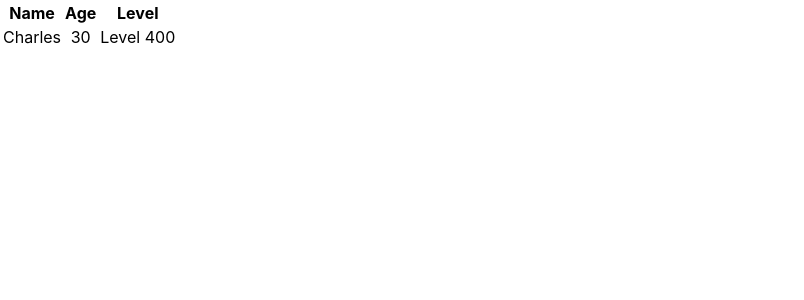
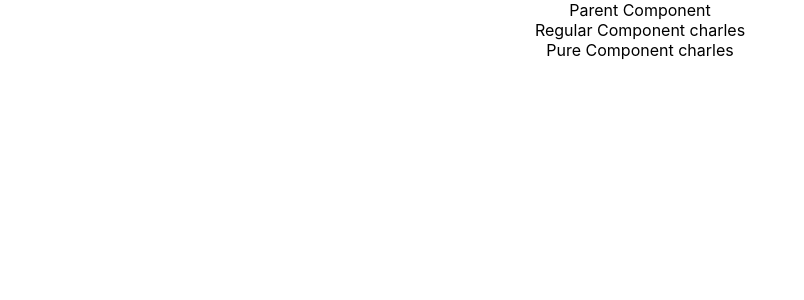
Before and after one commit to Damascustogah007/React, a React (Create React App) app in the folder hello-world/: page / in a window 1280 px wide. Shown: the top 300 px of the page, without its empty margins (0-804 px from the left). Built offline with nearby package versions, Linux system fonts and the light colour scheme.

Commit message:
Pure Component (Used for performance boost)

```diff
--- a/hello-world/src/App.js
+++ b/hello-world/src/App.js
@@ -1,10 +1,10 @@
 import "./App.css";
-import Tables from "./Components/FragmentDemo/Tables";
+import ParentComp from "./Components/Pure Component/ParentComp";
 
 function App() {
   return (
     <div className="App">
-      <Tables />
+      <ParentComp />
     </div>
   );
 }
--- /dev/null
+++ b/hello-world/src/Components/Pure Component/ParentComp.js
@@ -0,0 +1,34 @@
+import React, { Component } from "react";
+import PureComp from "./PureComp";
+import RegularComp from "./RegularComp";
+
+class ParentComp extends Component {
+  constructor(props) {
+    super(props);
+
+    this.state = {
+      name: "Charles",
+    };
+  }
+
+  componentDidMount() {
+    setInterval(() => {
+      this.setState({
+        name: "charles",
+      });
+    }, 2000);
+  }
+
+  render() {
+    console.log('****Parent component Render****')
+    return (
+      <div>
+        Parent Component
+        <RegularComp name={this.state.name} />
+        <PureComp name={this.state.name} />
+      </div>
+    );
+  }
+}
+
+export default ParentComp;
--- /dev/null
+++ b/hello-world/src/Components/Pure Component/PureComp.js
@@ -0,0 +1,17 @@
+import React, { PureComponent } from "react";
+
+class PureComp extends PureComponent {
+  render() {
+    console.log('Pure component Render')
+    const {name} = this.props
+    return (
+      <div>
+        Pure Component {name}
+      </div>
+    );
+  }
+}
+
+export default PureComp;
+
+// A pure component does not re-render while parent and regular component re-renders
--- /dev/null
+++ b/hello-world/src/Components/Pure Component/RegularComp.js
@@ -0,0 +1,11 @@
+import React, { Component } from "react";
+
+class RegularComp extends Component {
+  render() {
+    console.log('Regular component Render')
+    const {name} = this.props
+    return <div>Regular Component {name}</div>;
+  }
+}
+
+export default RegularComp;
```
